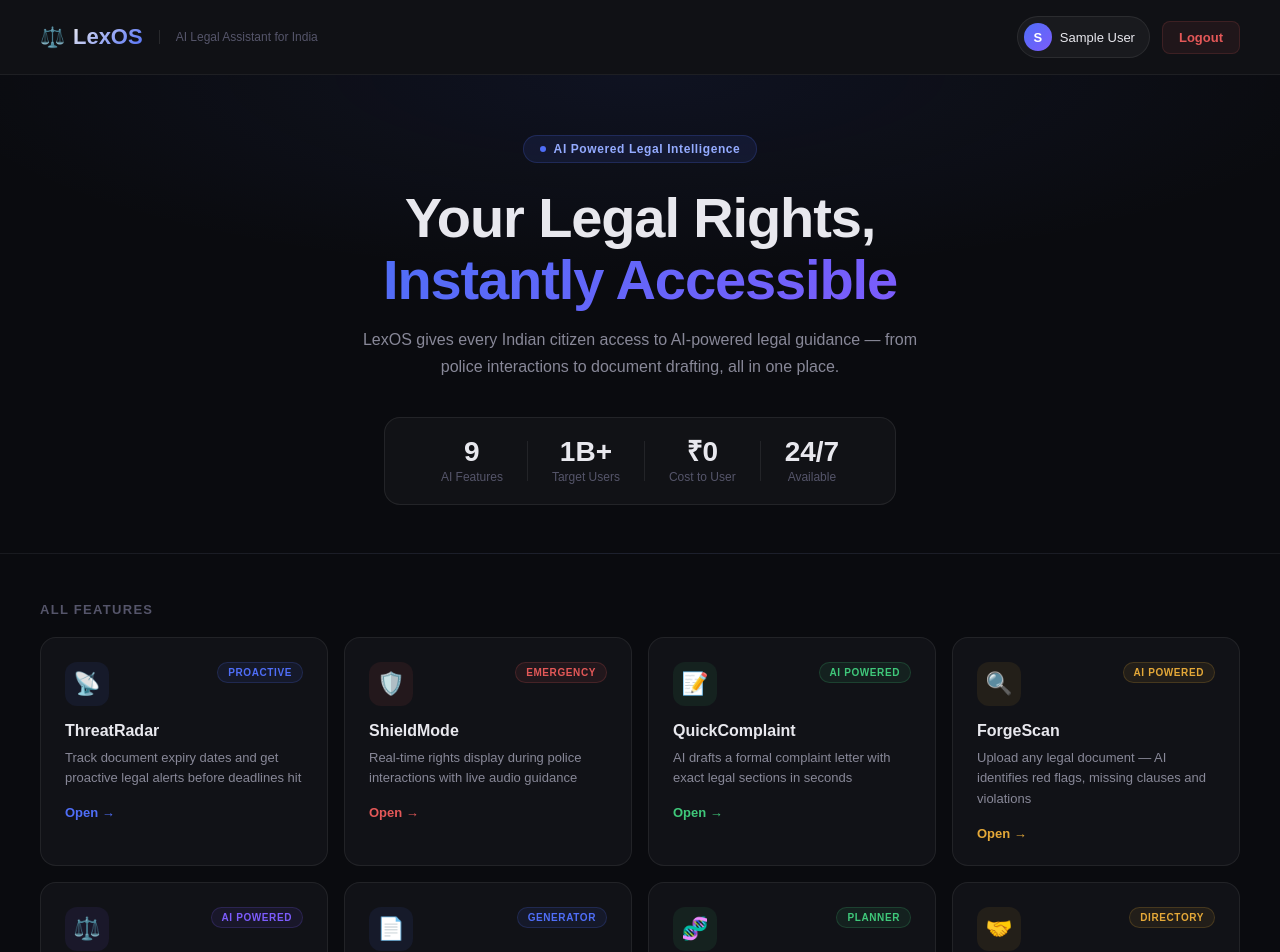
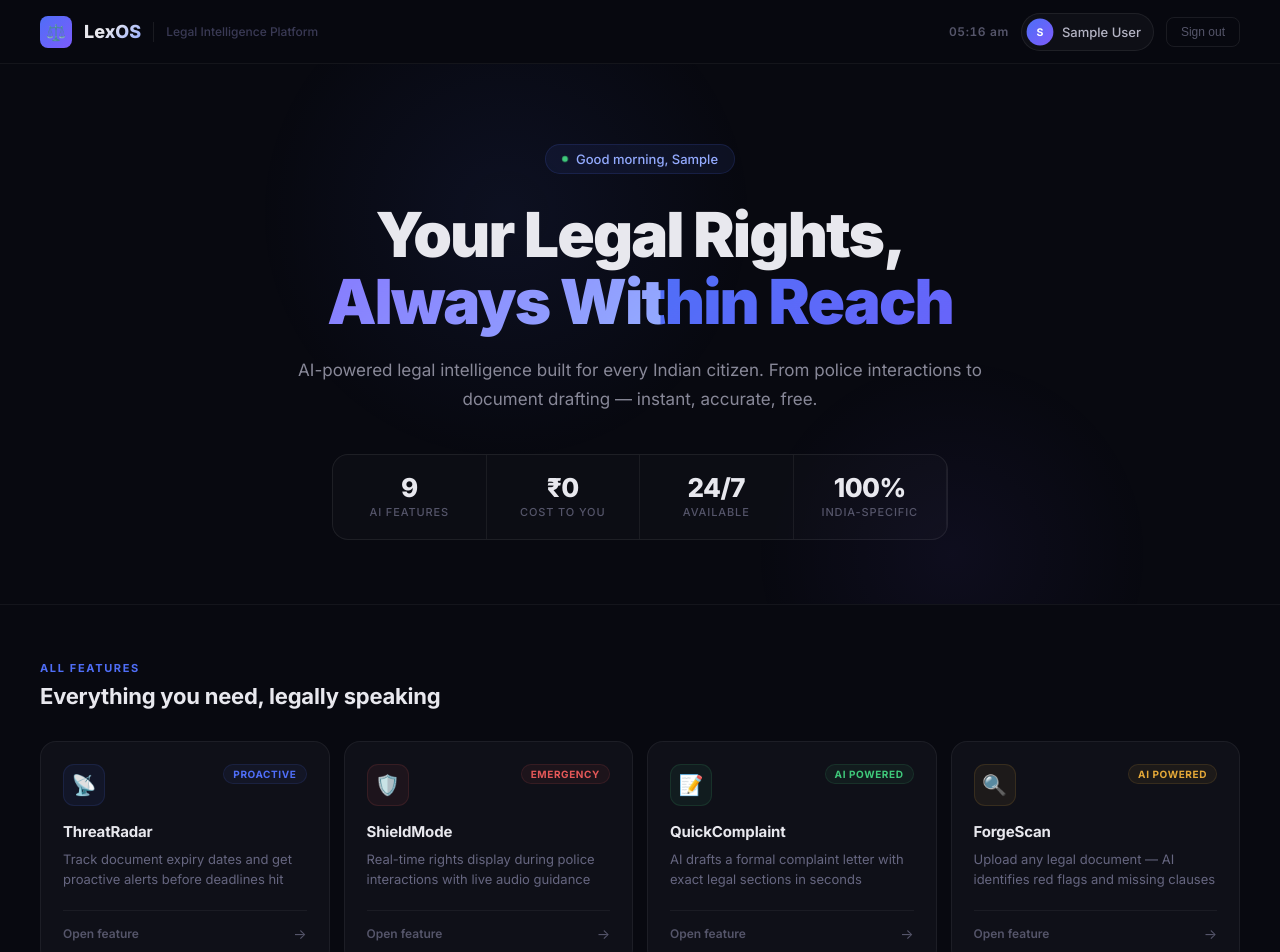
Before and after one commit to Aditya-0806/LexOS, a React app in the folder frontend/: page /dashboard in a window 1280 px wide. Shown: the top 952 px of the page. Built offline with nearby package versions, Linux system fonts and the light colour scheme; sample sign-in values are in the browser's storage; the HTML template or start-up script is replaced by a standard one.

Commit message:
dashboard complete professional redesign with animations

```diff
--- a/frontend/src/pages/Dashboard.jsx
+++ b/frontend/src/pages/Dashboard.jsx
@@ -1,11 +1,12 @@
 import { useAuth } from '../context/AuthContext'
 import { useNavigate } from 'react-router-dom'
+import { useEffect, useState } from 'react'
 
 const features = [
   {
     icon: '📡',
     title: 'ThreatRadar',
-    desc: 'Track document expiry dates and get proactive legal alerts before deadlines hit',
+    desc: 'Track document expiry dates and get proactive alerts before deadlines hit',
     path: '/threatradar',
     color: '#4F6EF7',
     tag: 'Proactive'
@@ -29,7 +30,7 @@
   {
     icon: '🔍',
     title: 'ForgeScan',
-    desc: 'Upload any legal document — AI identifies red flags, missing clauses and violations',
+    desc: 'Upload any legal document — AI identifies red flags and missing clauses',
     path: '/forgescan',
     color: '#E4A838',
     tag: 'AI Powered'
@@ -37,7 +38,7 @@
   {
     icon: '⚖️',
     title: 'LexCounsel',
-    desc: 'Get structured AI legal consultation with rights, options and next steps',
+    desc: 'Structured AI legal consultation with rights, options and next steps',
     path: '/lexcounsel',
     color: '#7C5CFC',
     tag: 'AI Powered'
@@ -53,7 +54,7 @@
   {
     icon: '🧬',
     title: 'LegalInheritance',
-    desc: 'Track legal documentation gaps for you and your spouse — Will, nominees and more',
+    desc: 'Track legal documentation gaps for you and your spouse',
     path: '/legalinheritance',
     color: '#3FC87A',
     tag: 'Planner'
@@ -61,7 +62,7 @@
   {
     icon: '🤝',
     title: 'LexConnect',
-    desc: 'Find free legal aid, official helplines and lawyers by category across India',
+    desc: 'Find free legal aid, official helplines and lawyers across India',
     path: '/lexconnect',
     color: '#E4A838',
     tag: 'Directory'
@@ -71,131 +72,239 @@
 function Dashboard() {
   const { user, logout } = useAuth()
   const navigate = useNavigate()
+  const [visible, setVisible] = useState(false)
+  const [hoveredCard, setHoveredCard] = useState(null)
+  const [time, setTime] = useState(new Date())
+
+  useEffect(() => {
+    setTimeout(() => setVisible(true), 100)
+    const timer = setInterval(() => setTime(new Date()), 1000)
+    return () => clearInterval(timer)
+  }, [])
 
   const handleLogout = () => {
     logout()
     navigate('/login')
   }
 
+  const greeting = () => {
+    const h = time.getHours()
+    if (h < 12) return 'Good morning'
+    if (h < 17) return 'Good afternoon'
+    return 'Good evening'
+  }
+
   return (
     <div style={styles.container}>
+      <style>{`
+        @import url('https://fonts.googleapis.com/css2?family=Inter:wght@300;400;500;600;700;800;900&display=swap');
+
+        * { box-sizing: border-box; }
+
+        @keyframes fadeUp {
+          from { opacity: 0; transform: translateY(24px); }
+          to { opacity: 1; transform: translateY(0); }
+        }
+
+        @keyframes fadeIn {
+          from { opacity: 0; }
+          to { opacity: 1; }
+        }
+
+        @keyframes pulse-ring {
+          0% { transform: scale(0.95); box-shadow: 0 0 0 0 rgba(79,110,247,0.4); }
+          70% { transform: scale(1); box-shadow: 0 0 0 10px rgba(79,110,247,0); }
+          100% { transform: scale(0.95); box-shadow: 0 0 0 0 rgba(79,110,247,0); }
+        }
+
+        @keyframes shimmer {
+          0% { background-position: -200% 0; }
+          100% { background-position: 200% 0; }
+        }
+
+        @keyframes float {
+          0%, 100% { transform: translateY(0px); }
+          50% { transform: translateY(-8px); }
+        }
+
+        .card-hover {
+          transition: all 0.25s cubic-bezier(0.4, 0, 0.2, 1) !important;
+        }
+
+        .card-hover:hover {
+          transform: translateY(-4px) !important;
+        }
+
+        .nav-btn:hover {
+          background: rgba(255,255,255,0.08) !important;
+        }
+
+        .feature-arrow {
+          transition: transform 0.2s ease;
+        }
+
+        .card-hover:hover .feature-arrow {
+          transform: translateX(4px);
+        }
+
+        ::-webkit-scrollbar { width: 6px; }
+        ::-webkit-scrollbar-track { background: transparent; }
+        ::-webkit-scrollbar-thumb { background: rgba(255,255,255,0.1); border-radius: 3px; }
+      `}</style>
+
       {/* Header */}
-      <div style={styles.header}>
+      <header style={styles.header}>
         <div style={styles.headerLeft}>
-          <div style={styles.logoWrap}>
-            <span style={styles.logoIcon}>⚖️</span>
-            <h1 style={styles.logo}>LexOS</h1>
+          <div style={styles.logoMark}>
+            <span style={{fontSize: '16px'}}>⚖️</span>
           </div>
-          <span style={styles.tagline}>AI Legal Assistant for India</span>
+          <span style={styles.logoText}>LexOS</span>
+          <div style={styles.headerDivider} />
+          <span style={styles.headerSub}>Legal Intelligence Platform</span>
         </div>
-        <div style={styles.headerRight}>
-          <div style={styles.userBadge}>
-            <div style={styles.avatar}>
-              {user?.name?.charAt(0).toUpperCase()}
+
+        <nav style={styles.nav}>
+          <div style={styles.timeBadge}>
+            {time.toLocaleTimeString('en-IN', { hour: '2-digit', minute: '2-digit' })}
+          </div>
+          <div style={styles.userChip}>
+            <div style={styles.avatarRing}>
+              <div style={styles.avatar}>
+                {user?.name?.charAt(0).toUpperCase()}
+              </div>
             </div>
             <span style={styles.userName}>{user?.name}</span>
           </div>
-          <button style={styles.logoutBtn} onClick={handleLogout}>
-            Logout
+          <button
+            className="nav-btn"
+            style={styles.logoutBtn}
+            onClick={handleLogout}
+          >
+            Sign out
           </button>
-        </div>
-      </div>
+        </nav>
+      </header>
 
-      {/* Hero */}
-      <div style={styles.hero}>
-        <div style={styles.heroBadge}>
-          <span style={styles.heroBadgeDot} />
-          AI Powered Legal Intelligence
-        </div>
-        <h2 style={styles.heroTitle}>
-          Your Legal Rights,<br />
-          <span style={styles.heroAccent}>Instantly Accessible</span>
-        </h2>
-        <p style={styles.heroSub}>
-          LexOS gives every Indian citizen access to AI-powered legal guidance —
-          from police interactions to document drafting, all in one place.
-        </p>
+      {/* Hero Section */}
+      <section style={{
+        ...styles.hero,
+        opacity: visible ? 1 : 0,
+        animation: visible ? 'fadeUp 0.6s ease forwards' : 'none'
+      }}>
+        {/* Background orbs */}
+        <div style={styles.orb1} />
+        <div style={styles.orb2} />
 
-        {/* Quick Stats */}
-        <div style={styles.statsRow}>
-          <div style={styles.stat}>
-            <div style={styles.statValue}>9</div>
-            <div style={styles.statLabel}>AI Features</div>
+        <div style={styles.heroInner}>
+          <div style={styles.greetingBadge}>
+            <span style={styles.liveIndicator} />
+            {greeting()}, {user?.name?.split(' ')[0]}
           </div>
-          <div style={styles.statDivider} />
-          <div style={styles.stat}>
-            <div style={styles.statValue}>1B+</div>
-            <div style={styles.statLabel}>Target Users</div>
-          </div>
-          <div style={styles.statDivider} />
-          <div style={styles.stat}>
-            <div style={styles.statValue}>₹0</div>
-            <div style={styles.statLabel}>Cost to User</div>
-          </div>
-          <div style={styles.statDivider} />
-          <div style={styles.stat}>
-            <div style={styles.statValue}>24/7</div>
-            <div style={styles.statLabel}>Available</div>
+
+          <h1 style={styles.heroTitle}>
+            Your Legal Rights,<br />
+            <span style={styles.heroGradient}>Always Within Reach</span>
+          </h1>
+
+          <p style={styles.heroDesc}>
+            AI-powered legal intelligence built for every Indian citizen.
+            From police interactions to document drafting — instant, accurate, free.
+          </p>
+
+          {/* Stats */}
+          <div style={styles.statsWrap}>
+            {[
+              { val: '9', label: 'AI Features' },
+              { val: '₹0', label: 'Cost to You' },
+              { val: '24/7', label: 'Available' },
+              { val: '100%', label: 'India-specific' },
+            ].map((s, i) => (
+              <div key={i} style={styles.statItem}>
+                <div style={styles.statVal}>{s.val}</div>
+                <div style={styles.statLabel}>{s.label}</div>
+              </div>
+            ))}
           </div>
         </div>
-      </div>
+      </section>
 
-      {/* Features Grid */}
-      <div style={styles.content}>
-        <h3 style={styles.sectionTitle}>All Features</h3>
+      {/* Features */}
+      <main style={styles.main}>
+        <div style={styles.sectionHeader}>
+          <div style={styles.sectionEyebrow}>All Features</div>
+          <h2 style={styles.sectionTitle}>Everything you need, legally speaking</h2>
+        </div>
+
         <div style={styles.grid}>
-          {features.map((feature, i) => (
+          {features.map((f, i) => (
             <div
               key={i}
-              style={styles.card}
-              onClick={() => navigate(feature.path)}
-              onMouseEnter={e => {
-                e.currentTarget.style.borderColor = `${feature.color}50`
-                e.currentTarget.style.transform = 'translateY(-3px)'
-                e.currentTarget.style.boxShadow = `0 8px 30px ${feature.color}15`
+              className="card-hover"
+              style={{
+                ...styles.card,
+                borderColor: hoveredCard === i ? `${f.color}40` : 'rgba(255,255,255,0.06)',
+                boxShadow: hoveredCard === i ? `0 0 0 1px ${f.color}20, 0 20px 40px ${f.color}10` : 'none',
+                animationDelay: `${i * 0.05}s`,
+                animation: visible ? `fadeUp 0.5s ease ${i * 0.05}s both` : 'none'
               }}
-              onMouseLeave={e => {
-                e.currentTarget.style.borderColor = 'rgba(255,255,255,0.07)'
-                e.currentTarget.style.transform = 'translateY(0)'
-                e.currentTarget.style.boxShadow = 'none'
-              }}
+              onClick={() => navigate(f.path)}
+              onMouseEnter={() => setHoveredCard(i)}
+              onMouseLeave={() => setHoveredCard(null)}
             >
-              <div style={styles.cardTop}>
+              {/* Top accent line */}
+              <div style={{
+                ...styles.cardAccent,
+                background: f.color,
+                opacity: hoveredCard === i ? 1 : 0,
+                transition: 'opacity 0.2s ease'
+              }} />
+
+              <div style={styles.cardHead}>
                 <div style={{
-                  ...styles.cardIconWrap,
-                  background: `${feature.color}15`
+                  ...styles.iconBox,
+                  background: `${f.color}12`,
+                  border: `1px solid ${f.color}20`
                 }}>
-                  <span style={styles.cardIcon}>{feature.icon}</span>
+                  <span style={{fontSize: '20px'}}>{f.icon}</span>
                 </div>
                 <span style={{
-                  ...styles.cardTag,
-                  background: `${feature.color}15`,
-                  color: feature.color,
-                  border: `1px solid ${feature.color}30`
+                  ...styles.tag,
+                  color: f.color,
+                  background: `${f.color}10`,
+                  border: `1px solid ${f.color}20`
                 }}>
-                  {feature.tag}
+                  {f.tag}
                 </span>
               </div>
-              <h4 style={styles.cardTitle}>{feature.title}</h4>
-              <p style={styles.cardDesc}>{feature.desc}</p>
-              <div style={{...styles.cardArrow, color: feature.color}}>
-                Open →
+
+              <h3 style={styles.cardTitle}>{f.title}</h3>
+              <p style={styles.cardDesc}>{f.desc}</p>
+
+              <div style={{...styles.cardFooter, borderColor: hoveredCard === i ? `${f.color}20` : 'rgba(255,255,255,0.05)'}}>
+                <span style={{...styles.openLabel, color: hoveredCard === i ? f.color : '#55556A'}}>
+                  Open feature
+                </span>
+                <span className="feature-arrow" style={{color: hoveredCard === i ? f.color : '#55556A', fontSize: '14px'}}>
+                  →
+                </span>
               </div>
             </div>
           ))}
         </div>
-      </div>
+      </main>
 
       {/* Footer */}
-      <div style={styles.footer}>
-        <p style={styles.footerText}>
-          ⚠️ LexOS provides AI-powered legal information based on Indian law.
-          It is not a substitute for professional legal advice.
-        </p>
-        <p style={styles.footerSub}>
-          Built with ❤️ for Indian citizens · Powered by Groq AI
-        </p>
-      </div>
+      <footer style={styles.footer}>
+        <div style={styles.footerInner}>
+          <div style={styles.footerLeft}>
+            <span style={styles.footerLogo}>⚖️ LexOS</span>
+            <span style={styles.footerTagline}>AI Legal Intelligence for India</span>
+          </div>
+          <p style={styles.footerNote}>
+            ⚠️ LexOS provides AI-powered legal information based on Indian law. Not a substitute for professional legal advice.
+          </p>
+        </div>
+      </footer>
     </div>
   )
 }
@@ -203,153 +312,197 @@
 const styles = {
   container: {
     minHeight: '100vh',
-    background: '#0a0b0f',
+    background: '#080910',
+    fontFamily: "'Inter', -apple-system, sans-serif",
+    color: '#E8E8EE',
+    overflowX: 'hidden'
   },
+
+  // Header
   header: {
     display: 'flex', alignItems: 'center', justifyContent: 'space-between',
-    padding: '16px 40px',
-    borderBottom: '1px solid rgba(255,255,255,0.06)',
-    background: 'rgba(17,18,23,0.95)',
-    backdropFilter: 'blur(10px)',
+    padding: '0 40px', height: '64px',
+    borderBottom: '1px solid rgba(255,255,255,0.05)',
+    background: 'rgba(8,9,16,0.9)',
+    backdropFilter: 'blur(20px)',
     position: 'sticky', top: 0, zIndex: 100
   },
-  headerLeft: { display: 'flex', alignItems: 'center', gap: '16px' },
-  logoWrap: { display: 'flex', alignItems: 'center', gap: '8px' },
-  logoIcon: { fontSize: '20px' },
-  logo: {
-    fontSize: '22px', fontWeight: '800',
-    background: 'linear-gradient(135deg, #E8E8EE, #4F6EF7)',
-    WebkitBackgroundClip: 'text', WebkitTextFillColor: 'transparent',
-    margin: 0
+  headerLeft: { display: 'flex', alignItems: 'center', gap: '12px' },
+  logoMark: {
+    width: '32px', height: '32px', borderRadius: '8px',
+    background: 'linear-gradient(135deg, #4F6EF7, #7C5CFC)',
+    display: 'flex', alignItems: 'center', justifyContent: 'center'
   },
-  tagline: {
-    color: '#55556A', fontSize: '12px',
-    borderLeft: '1px solid rgba(255,255,255,0.1)',
-    paddingLeft: '16px'
+  logoText: {
+    fontSize: '18px', fontWeight: '800',
+    background: 'linear-gradient(135deg, #E8E8EE 40%, #94abff)',
+    WebkitBackgroundClip: 'text', WebkitTextFillColor: 'transparent'
   },
-  headerRight: { display: 'flex', alignItems: 'center', gap: '12px' },
-  userBadge: {
+  headerDivider: { width: '1px', height: '20px', background: 'rgba(255,255,255,0.08)' },
+  headerSub: { fontSize: '12px', color: '#3a3a55', fontWeight: '500' },
+  nav: { display: 'flex', alignItems: 'center', gap: '12px' },
+  timeBadge: {
+    fontSize: '12px', color: '#55556A', fontWeight: '600',
+    fontVariantNumeric: 'tabular-nums', letterSpacing: '0.05em'
+  },
+  userChip: {
     display: 'flex', alignItems: 'center', gap: '8px',
-    background: 'rgba(255,255,255,0.04)',
-    border: '1px solid rgba(255,255,255,0.08)',
-    borderRadius: '100px', padding: '6px 14px 6px 6px'
+    background: 'rgba(255,255,255,0.03)',
+    border: '1px solid rgba(255,255,255,0.07)',
+    borderRadius: '100px', padding: '4px 12px 4px 4px'
   },
-  avatar: {
+  avatarRing: {
     width: '28px', height: '28px', borderRadius: '50%',
     background: 'linear-gradient(135deg, #4F6EF7, #7C5CFC)',
     display: 'flex', alignItems: 'center', justifyContent: 'center',
-    fontSize: '13px', fontWeight: '700', color: '#fff'
+    animation: 'pulse-ring 3s infinite'
   },
-  userName: { fontSize: '13px', color: '#E8E8EE', fontWeight: '500' },
+  avatar: {
+    width: '24px', height: '24px', borderRadius: '50%',
+    background: 'linear-gradient(135deg, #4F6EF7, #7C5CFC)',
+    display: 'flex', alignItems: 'center', justifyContent: 'center',
+    fontSize: '11px', fontWeight: '700', color: '#fff'
+  },
+  userName: { fontSize: '13px', color: '#b4b4c4', fontWeight: '500' },
   logoutBtn: {
-    background: 'rgba(228,88,88,0.08)',
-    border: '1px solid rgba(228,88,88,0.15)',
-    color: '#E45858', padding: '8px 16px',
-    borderRadius: '8px', fontSize: '13px',
-    fontWeight: '600', cursor: 'pointer'
+    background: 'transparent',
+    border: '1px solid rgba(255,255,255,0.08)',
+    color: '#55556A', padding: '7px 14px',
+    borderRadius: '8px', fontSize: '12px',
+    fontWeight: '500', cursor: 'pointer',
+    transition: 'all 0.2s ease'
   },
+
+  // Hero
   hero: {
-    padding: '60px 40px 48px',
-    borderBottom: '1px solid rgba(255,255,255,0.06)',
-    background: 'radial-gradient(ellipse 80% 60% at 50% 0%, rgba(79,110,247,0.08) 0%, transparent 70%)',
-    textAlign: 'center'
+    position: 'relative', overflow: 'hidden',
+    padding: '80px 40px 64px',
+    borderBottom: '1px solid rgba(255,255,255,0.05)',
   },
-  heroBadge: {
+  orb1: {
+    position: 'absolute', top: '-100px', left: '20%',
+    width: '500px', height: '500px', borderRadius: '50%',
+    background: 'radial-gradient(circle, rgba(79,110,247,0.08) 0%, transparent 70%)',
+    pointerEvents: 'none'
+  },
+  orb2: {
+    position: 'absolute', bottom: '-150px', right: '10%',
+    width: '400px', height: '400px', borderRadius: '50%',
+    background: 'radial-gradient(circle, rgba(124,92,252,0.06) 0%, transparent 70%)',
+    pointerEvents: 'none'
+  },
+  heroInner: { position: 'relative', maxWidth: '720px', margin: '0 auto', textAlign: 'center' },
+  greetingBadge: {
     display: 'inline-flex', alignItems: 'center', gap: '8px',
-    background: 'rgba(79,110,247,0.1)',
-    border: '1px solid rgba(79,110,247,0.2)',
-    color: '#94abff', fontSize: '12px', fontWeight: '600',
-    padding: '6px 16px', borderRadius: '100px',
-    letterSpacing: '0.05em', marginBottom: '24px'
+    background: 'rgba(79,110,247,0.08)',
+    border: '1px solid rgba(79,110,247,0.15)',
+    color: '#94abff', fontSize: '13px', fontWeight: '500',
+    padding: '6px 16px', borderRadius: '100px', marginBottom: '28px'
   },
-  heroBadgeDot: {
+  liveIndicator: {
     width: '6px', height: '6px', borderRadius: '50%',
-    background: '#4F6EF7', display: 'inline-block'
+    background: '#3FC87A', display: 'inline-block',
+    boxShadow: '0 0 6px #3FC87A', animation: 'pulse-ring 2s infinite'
   },
   heroTitle: {
-    fontSize: 'clamp(32px, 5vw, 56px)',
-    fontWeight: '800', color: '#E8E8EE',
-    lineHeight: '1.1', marginBottom: '16px',
-    letterSpacing: '-0.02em'
+    fontSize: 'clamp(36px, 5vw, 62px)',
+    fontWeight: '900', lineHeight: '1.08',
+    letterSpacing: '-0.03em', marginBottom: '20px',
+    color: '#E8E8EE'
   },
-  heroAccent: {
-    background: 'linear-gradient(135deg, #4F6EF7, #7C5CFC)',
-    WebkitBackgroundClip: 'text', WebkitTextFillColor: 'transparent'
+  heroGradient: {
+    background: 'linear-gradient(135deg, #4F6EF7 0%, #7C5CFC 50%, #94abff 100%)',
+    WebkitBackgroundClip: 'text', WebkitTextFillColor: 'transparent',
+    backgroundSize: '200% auto', animation: 'shimmer 3s linear infinite'
   },
-  heroSub: {
-    color: '#888898', fontSize: '16px', lineHeight: '1.7',
-    maxWidth: '560px', margin: '0 auto 36px'
+  heroDesc: {
+    fontSize: '17px', color: '#888898', lineHeight: '1.7',
+    marginBottom: '40px', fontWeight: '400'
   },
-  statsRow: {
-    display: 'inline-flex', alignItems: 'center', gap: '0',
-    background: 'rgba(255,255,255,0.03)',
-    border: '1px solid rgba(255,255,255,0.08)',
-    borderRadius: '16px', padding: '20px 32px',
-    flexWrap: 'wrap', justifyContent: 'center'
+  statsWrap: {
+    display: 'inline-grid', gridTemplateColumns: 'repeat(4, 1fr)',
+    gap: '0', background: 'rgba(255,255,255,0.02)',
+    border: '1px solid rgba(255,255,255,0.07)',
+    borderRadius: '16px', overflow: 'hidden'
   },
-  stat: { textAlign: 'center', padding: '0 24px' },
-  statValue: {
-    fontSize: '28px', fontWeight: '800',
-    color: '#E8E8EE', lineHeight: '1'
+  statItem: {
+    padding: '20px 28px', textAlign: 'center',
+    borderRight: '1px solid rgba(255,255,255,0.06)'
   },
-  statLabel: { fontSize: '12px', color: '#55556A', marginTop: '4px' },
-  statDivider: {
-    width: '1px', height: '40px',
-    background: 'rgba(255,255,255,0.08)'
+  statVal: {
+    fontSize: '26px', fontWeight: '800',
+    color: '#E8E8EE', letterSpacing: '-0.02em', lineHeight: '1'
   },
-  content: { padding: '48px 40px' },
+  statLabel: { fontSize: '11px', color: '#55556A', marginTop: '4px', fontWeight: '500', textTransform: 'uppercase', letterSpacing: '0.08em' },
+
+  // Features
+  main: { padding: '56px 40px' },
+  sectionHeader: { marginBottom: '32px' },
+  sectionEyebrow: {
+    fontSize: '11px', fontWeight: '700', color: '#4F6EF7',
+    letterSpacing: '0.15em', textTransform: 'uppercase', marginBottom: '8px'
+  },
   sectionTitle: {
-    fontSize: '13px', fontWeight: '700',
-    color: '#55556A', letterSpacing: '0.1em',
-    textTransform: 'uppercase', marginBottom: '20px'
+    fontSize: '22px', fontWeight: '700', color: '#E8E8EE',
+    letterSpacing: '-0.01em'
   },
   grid: {
     display: 'grid',
-    gridTemplateColumns: 'repeat(auto-fill, minmax(280px, 1fr))',
-    gap: '16px'
+    gridTemplateColumns: 'repeat(auto-fill, minmax(270px, 1fr))',
+    gap: '14px'
   },
   card: {
-    background: '#111217',
-    border: '1px solid rgba(255,255,255,0.07)',
-    borderRadius: '16px', padding: '24px',
-    cursor: 'pointer',
-    transition: 'all 0.2s ease'
+    background: '#0f1018',
+    border: '1px solid rgba(255,255,255,0.06)',
+    borderRadius: '16px', padding: '22px',
+    cursor: 'pointer', position: 'relative',
+    overflow: 'hidden'
   },
-  cardTop: {
+  cardAccent: {
+    position: 'absolute', top: 0, left: 0, right: 0,
+    height: '2px', borderRadius: '16px 16px 0 0'
+  },
+  cardHead: {
     display: 'flex', justifyContent: 'space-between',
     alignItems: 'flex-start', marginBottom: '16px'
   },
-  cardIconWrap: {
-    width: '44px', height: '44px', borderRadius: '12px',
+  iconBox: {
+    width: '42px', height: '42px', borderRadius: '11px',
     display: 'flex', alignItems: 'center', justifyContent: 'center'
   },
-  cardIcon: { fontSize: '22px' },
-  cardTag: {
+  tag: {
     fontSize: '10px', fontWeight: '700',
-    padding: '4px 10px', borderRadius: '100px',
+    padding: '3px 9px', borderRadius: '100px',
     letterSpacing: '0.06em', textTransform: 'uppercase'
   },
   cardTitle: {
-    fontSize: '16px', fontWeight: '700',
-    color: '#E8E8EE', marginBottom: '8px', margin: '0 0 8px 0'
+    fontSize: '15px', fontWeight: '700',
+    color: '#E8E8EE', marginBottom: '8px', letterSpacing: '-0.01em'
   },
   cardDesc: {
-    fontSize: '13px', color: '#888898',
-    lineHeight: '1.6', marginBottom: '16px'
+    fontSize: '13px', color: '#666680',
+    lineHeight: '1.6', marginBottom: '20px'
   },
-  cardArrow: {
-    fontSize: '13px', fontWeight: '600'
+  cardFooter: {
+    display: 'flex', justifyContent: 'space-between',
+    alignItems: 'center', paddingTop: '14px',
+    borderTop: '1px solid'
   },
+  openLabel: { fontSize: '12px', fontWeight: '600', transition: 'color 0.2s ease' },
+
+  // Footer
   footer: {
-    padding: '24px 40px',
-    borderTop: '1px solid rgba(255,255,255,0.06)',
-    textAlign: 'center'
+    borderTop: '1px solid rgba(255,255,255,0.05)',
+    padding: '24px 40px'
   },
-  footerText: {
-    fontSize: '12px', color: '#55556A',
-    marginBottom: '6px', lineHeight: '1.6'
+  footerInner: {
+    display: 'flex', justifyContent: 'space-between',
+    alignItems: 'center', flexWrap: 'wrap', gap: '12px'
   },
-  footerSub: { fontSize: '11px', color: '#3a3a4a' }
+  footerLeft: { display: 'flex', alignItems: 'center', gap: '12px' },
+  footerLogo: { fontSize: '14px', fontWeight: '700', color: '#E8E8EE' },
+  footerTagline: { fontSize: '12px', color: '#3a3a55' },
+  footerNote: { fontSize: '11px', color: '#3a3a55', maxWidth: '480px', lineHeight: '1.5' }
 }
 
 export default Dashboard
```
